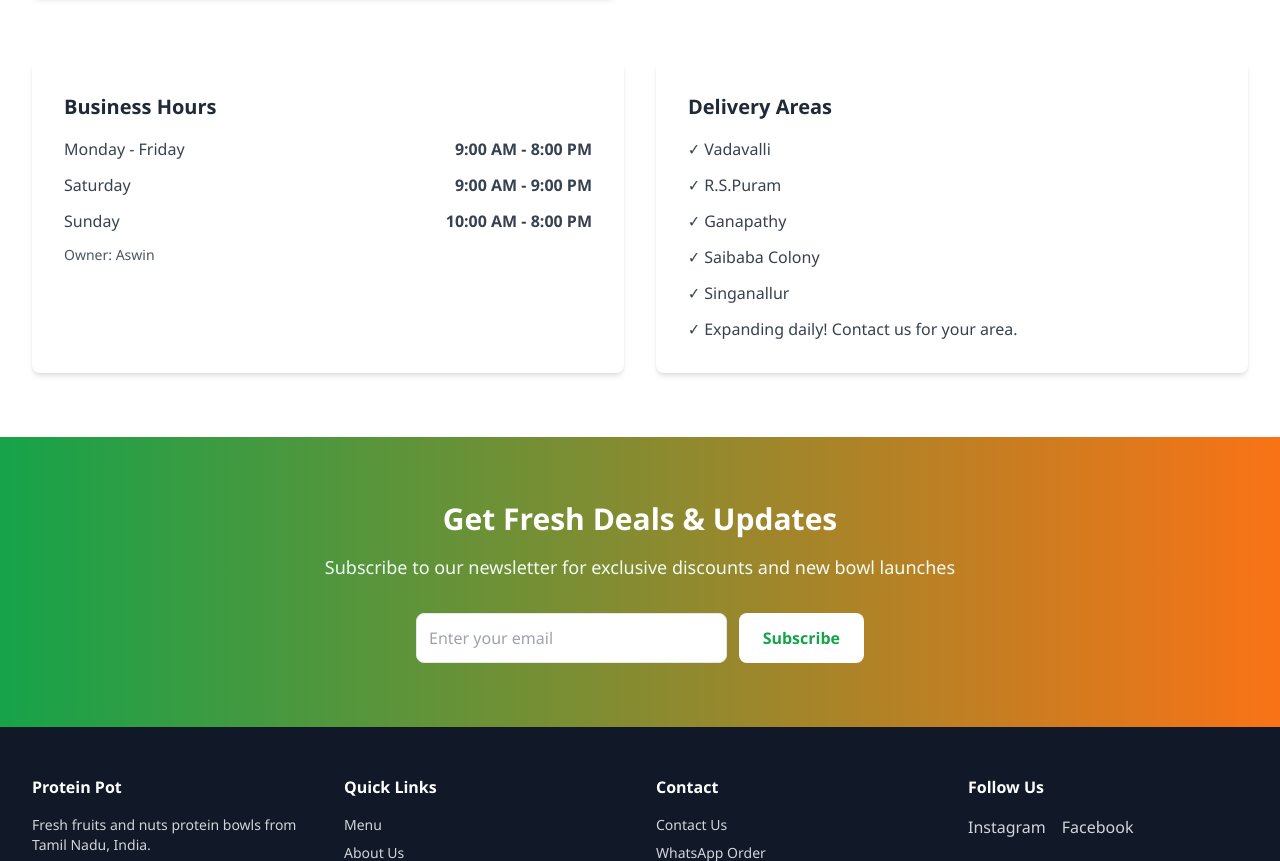
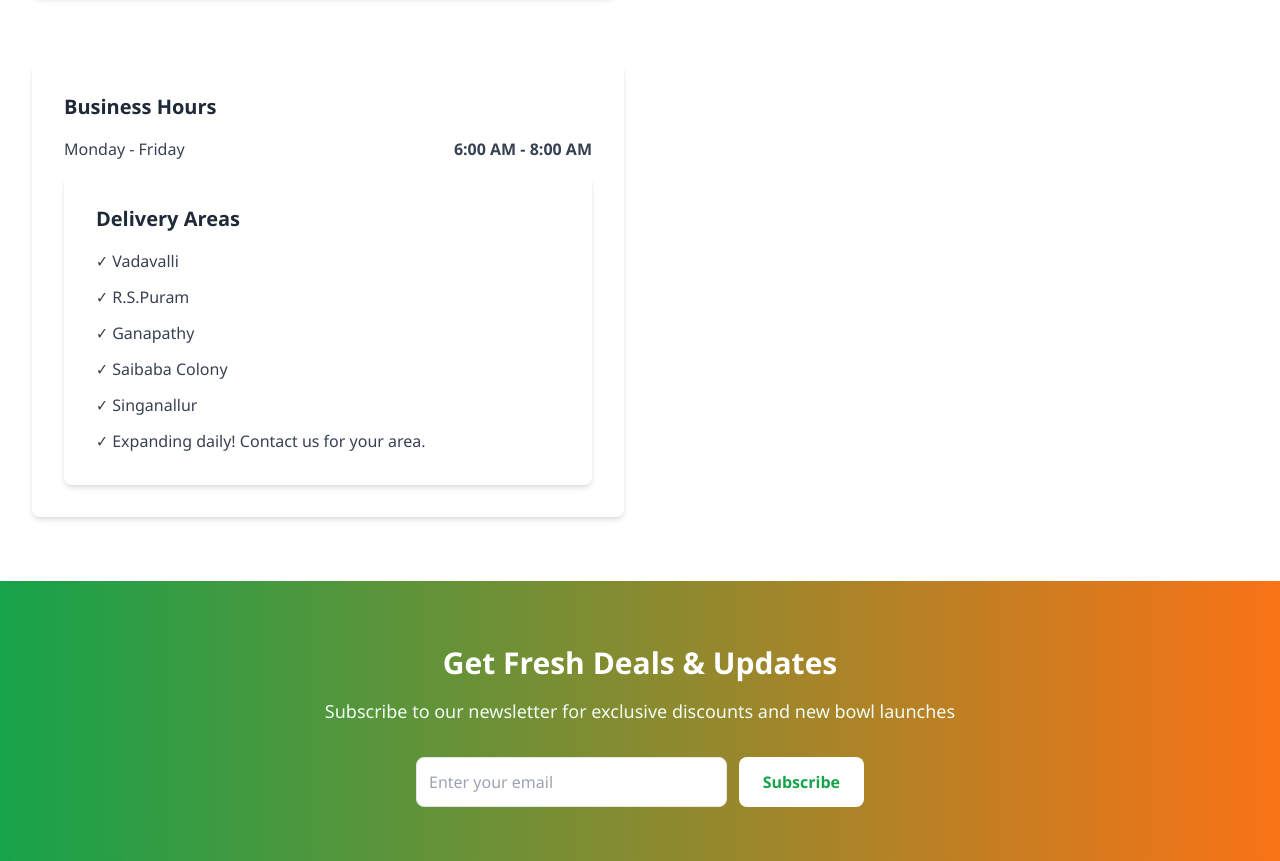
Before and after one commit to Aravidroid/protein-pot, a plain HTML site: page index.html in a window 1280 px wide. Shown: the part 3242-4103 px from the top of the page. Drawn offline with nearby package versions, Linux system fonts and the light colour scheme.

Commit message:
Update print statement

```diff
--- a/index.html
+++ b/index.html
@@ -242,20 +242,8 @@
                     <div class="space-y-3 text-gray-700">
                         <div class="flex justify-between">
                             <span>Monday - Friday</span>
-                            <span class="font-semibold">9:00 AM - 8:00 PM</span>
+                            <span class="font-semibold">6:00 AM - 8:00 AM</span>
                         </div>
-                        <div class="flex justify-between">
-                            <span>Saturday</span>
-                            <span class="font-semibold">9:00 AM - 9:00 PM</span>
-                        </div>
-                        <div class="flex justify-between">
-                            <span>Sunday</span>
-                            <span class="font-semibold">10:00 AM - 8:00 PM</span>
-                        </div>
-                        <p class="text-sm text-gray-600 mt-3">Owner: Aswin</p>
-                    </div>
-                </div>
-
                 <div class="bg-white rounded-lg shadow-md p-8">
                     <h3 class="text-xl font-bold text-gray-800 mb-4">Delivery Areas</h3>
                     <div class="space-y-3 text-gray-700">
```
